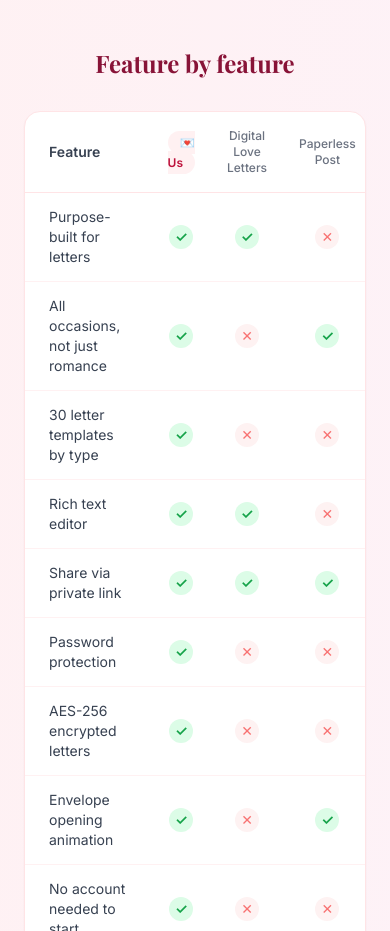
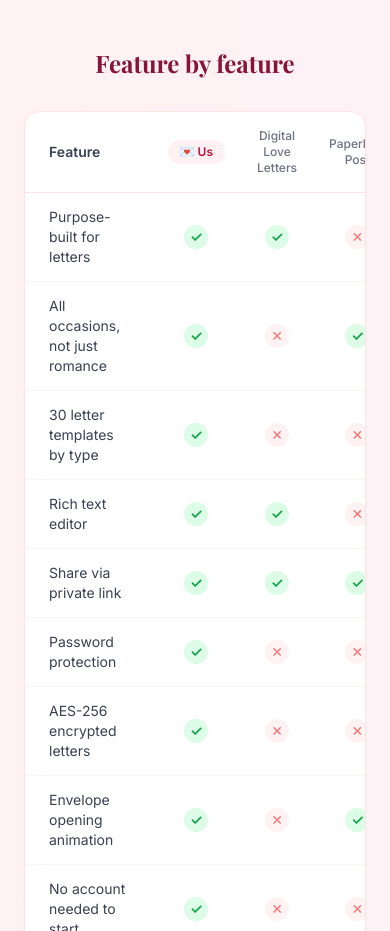
Before and after one commit to gulzardevai/heartfelt-letters, a Next.js app: page /compare in a window 390 px wide. Shown: the part 2400-3331 px from the top of the page. Built offline with nearby package versions, Linux system fonts and the light colour scheme; no server answers.

Commit message:
Fix Us pill wrapping in compare table header on mobile

```diff
--- a/app/compare/page.tsx
+++ b/app/compare/page.tsx
@@ -135,7 +135,7 @@
                   <tr className="border-b border-rose-100">
                     <th className="text-left px-6 py-4 font-semibold text-gray-700 w-48">Feature</th>
                     <th className="px-4 py-4 text-center">
-                      <span className="font-semibold text-rose-700 bg-rose-50 px-3 py-1 rounded-full text-xs">💌 Us</span>
+                      <span className="font-semibold text-rose-700 bg-rose-50 px-3 py-1 rounded-full text-xs whitespace-nowrap inline-block">💌&nbsp;Us</span>
                     </th>
                     <th className="px-4 py-4 text-center text-xs text-gray-500 font-medium">Digital Love Letters</th>
                     <th className="px-4 py-4 text-center text-xs text-gray-500 font-medium">Paperless Post</th>
```
